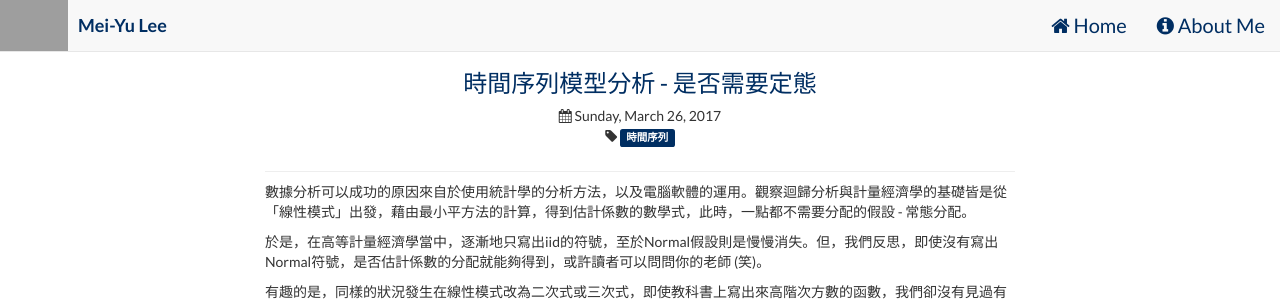
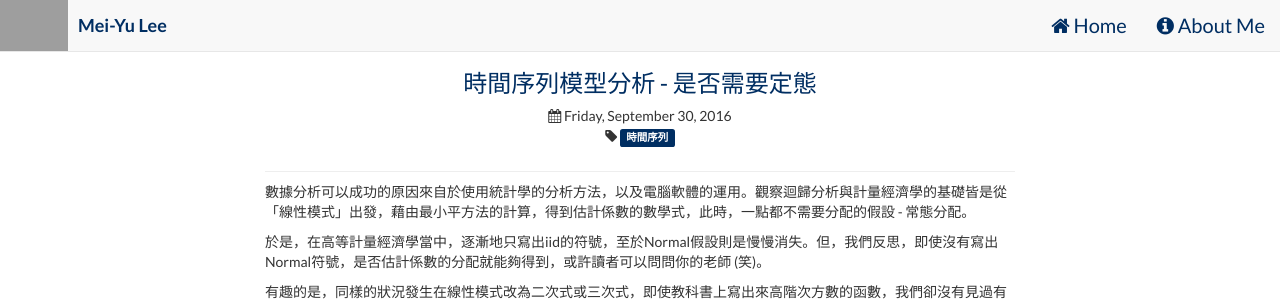
Before and after one commit to meiyulee/blog, a Jekyll site: the page built from _posts/2016-09-30-timesereies.md, in a window 1280 px wide and 982 px high, cut to the strip 0-301 px from the top of the window. Built offline with Jekyll 4.4.1, drawn with Linux system fonts in a browser that asks for light colours; nearby versions of some CDN libraries; grey boxes are pictures that could not be loaded.

Commit message:
Update 2016-09-30-timesereies.md

```diff
--- a/_posts/2016-09-30-timesereies.md
+++ b/_posts/2016-09-30-timesereies.md
@@ -1,7 +1,7 @@
 ---
 layout: post
 tags: 時間序列
-date: 2017-03-26 19:18
+date: 2016-09-30 19:18
 thumbnail: http://cdn1.thedataschool.co.uk/wp-content/uploads/2016/02/20161846/timeseries.png
 title: 時間序列模型分析 - 是否需要定態
 published: true
```
